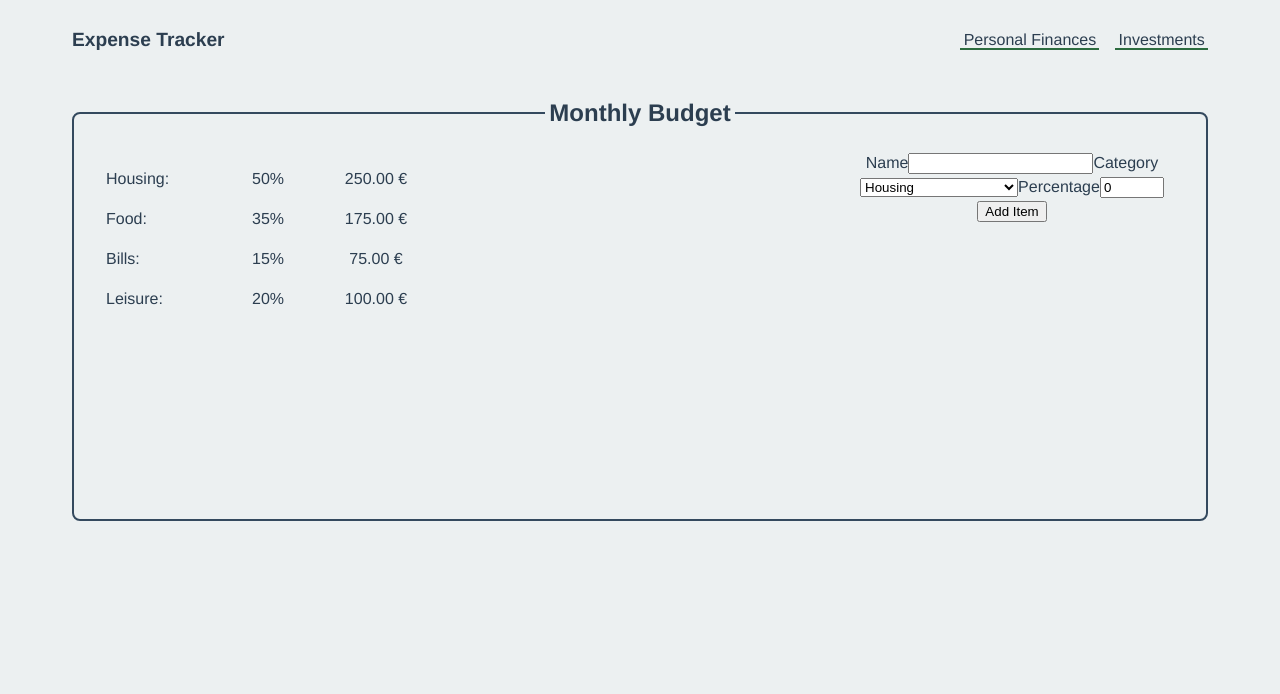
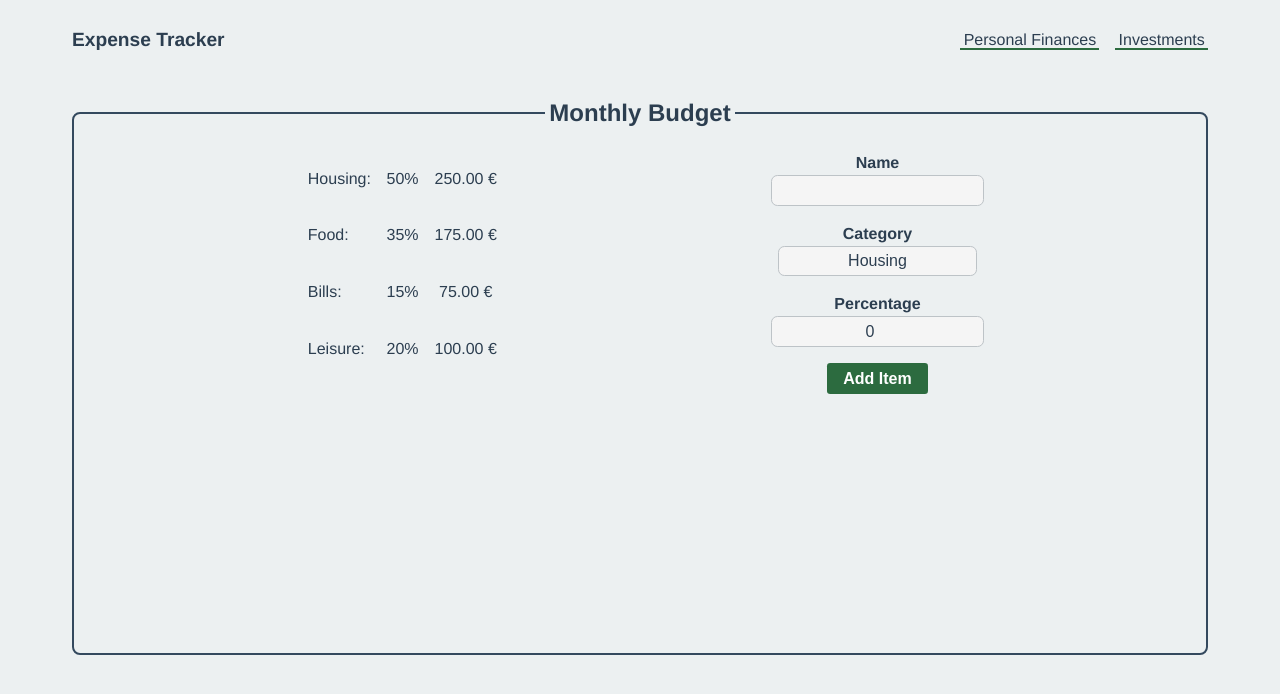
Before and after one commit to andrebarros7201/expense-tracker, a React (Vite) app: page / in a window 1280 px wide. Shown: the top 694 px of the page. Built offline with nearby package versions, Linux system fonts and the light colour scheme.

Commit message:
update budget form style

```diff
--- a/src/components/budget/components/budgetAddItem/BudgetAddItemForm.jsx
+++ b/src/components/budget/components/budgetAddItem/BudgetAddItemForm.jsx
@@ -25,8 +25,11 @@ export default function BudgetAddItemForm() {
   return (
     <form onSubmit={(e) => handleSubmit(e)} className={styles["form"]}>
       <span className={styles["form__field"]}>
-        <label htmlFor="name">Name</label>
+        <label htmlFor="name" className={styles["form__label"]}>
+          Name
+        </label>
         <input
+          className={styles["form__input"]}
           onChange={(e) => handleChange("name", e.target.value)}
           value={newItem.name}
           type="text"
@@ -34,21 +37,27 @@ export default function BudgetAddItemForm() {
         />
       </span>
       <span className={styles["form__field"]}>
-        <label htmlFor="name">Category</label>
+        <label htmlFor="name" className={styles["form__label"]}>
+          Category
+        </label>
         <select
+          className={styles["form__select"]}
           onChange={(e) => handleChange("category", e.target.value)}
           value={newItem.category}
         >
           {expenseCategories.map((item, index) => (
-            <option key={index} value={item}>
+            <option className={styles["form__option"]} key={index} value={item}>
               {item}
             </option>
           ))}
         </select>
       </span>
       <span className={styles["form__field"]}>
-        <label htmlFor="percentage">Percentage</label>
+        <label htmlFor="percentage" className={styles["form__label"]}>
+          Percentage
+        </label>
         <input
+          className={styles["form__input"]}
           onChange={(e) => handleChange("percentage", Number(e.target.value))}
           value={newItem.percentage}
           type="number"
--- a/src/components/budget/components/budgetAddItem/BudgetAddItemForm.module.scss
+++ b/src/components/budget/components/budgetAddItem/BudgetAddItemForm.module.scss
@@ -0,0 +1,107 @@
+@import "../../../../styles/colors.scss";
+
+.form {
+  display: flex;
+  flex-direction: column;
+  flex-wrap: nowrap;
+  gap: 1rem;
+  justify-content: space-between;
+  align-items: center;
+}
+
+.form__field {
+  width: 90%;
+  display: flex;
+  flex-flow: column nowrap;
+  align-items: center;
+  box-sizing: border-box;
+}
+
+.form__label {
+  font-weight: bold;
+  width: 100%;
+}
+
+.form__input {
+  width: 100%;
+  border: 1px solid $color-border-light;
+  padding: 0.35rem;
+  border-radius: 0.4rem;
+  text-align: center;
+  font-size: 1rem;
+  color: $color-text-primary;
+  background-color: $color-neutral-light;
+  transition:
+    border-color 0.3s ease,
+    box-shadow 0.3s ease;
+
+  &:focus {
+    border-color: $color-primary; // Highlight border color on focus
+    box-shadow: 0 0 5px rgba($color-primary, 0.3); // Soft shadow on focus
+    outline: none; // Remove default outline for custom styling
+  }
+
+  &:hover {
+    border-color: $color-border-dark; // Darker border on hover for better feedback
+  }
+
+  &::placeholder {
+    color: $color-text-secondary; // Subtle color for placeholder text
+    font-style: italic;
+  }
+}
+
+.form__button {
+  background-color: $color-primary;
+  color: $color-text-light;
+  padding: 0.4rem 1rem;
+  border: none;
+  outline: none;
+  cursor: pointer;
+  border-radius: 0.2rem;
+  font-size: 1rem;
+  font-weight: bolder;
+  transition: all 50ms ease-in-out;
+
+  &:hover {
+    background-color: darken($color-primary, 5%);
+  }
+}
+
+.form__select {
+  width: 100%;
+  border: 1px solid $color-border-light;
+  padding: 0.35rem;
+  border-radius: 0.4rem;
+  text-align: center;
+  font-size: 1rem;
+  color: $color-text-primary;
+  background-color: $color-neutral-light;
+  transition:
+    border-color 0.3s ease,
+    box-shadow 0.3s ease;
+
+  appearance: none; // Remove default styling for consistent cross-browser appearance
+
+  &:focus {
+    border-color: $color-primary; // Highlight border color on focus
+    box-shadow: 0 0 5px rgba($color-primary, 0.3); // Soft shadow on focus
+    outline: none; // Remove default outline for custom styling
+  }
+
+  &:hover {
+    border-color: $color-border-dark; // Darker border on hover for better feedback
+  }
+}
+
+.form__option {
+  color: $color-text-primary;
+  background-color: $color-neutral-light;
+
+  &:hover {
+    background-color: darken(
+      $color-neutral-light,
+      5%
+    ); // Slightly darker on hover for better feedback
+  }
+}
```
